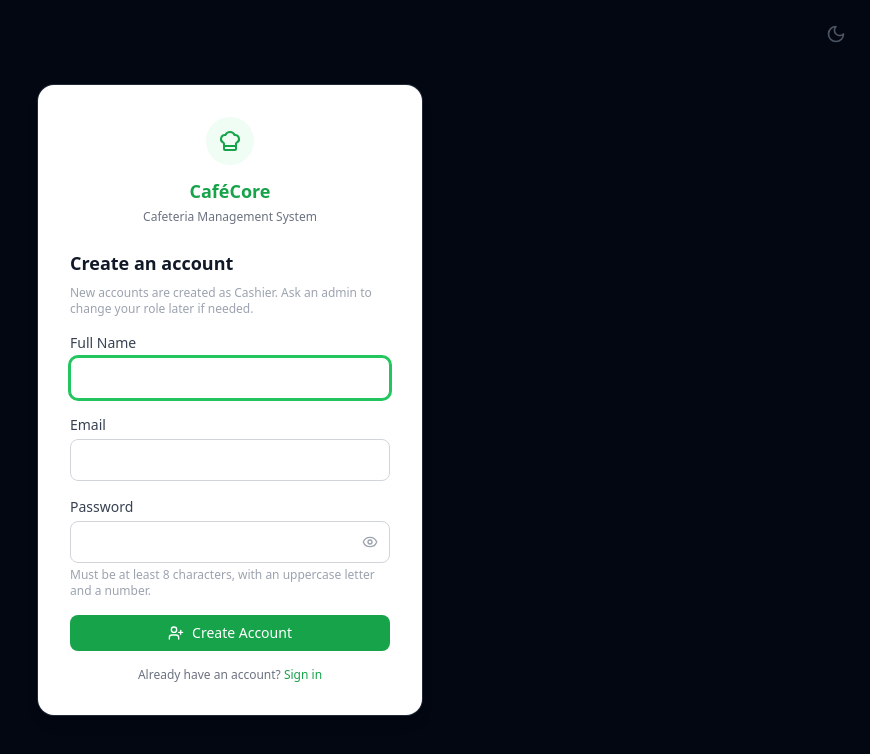
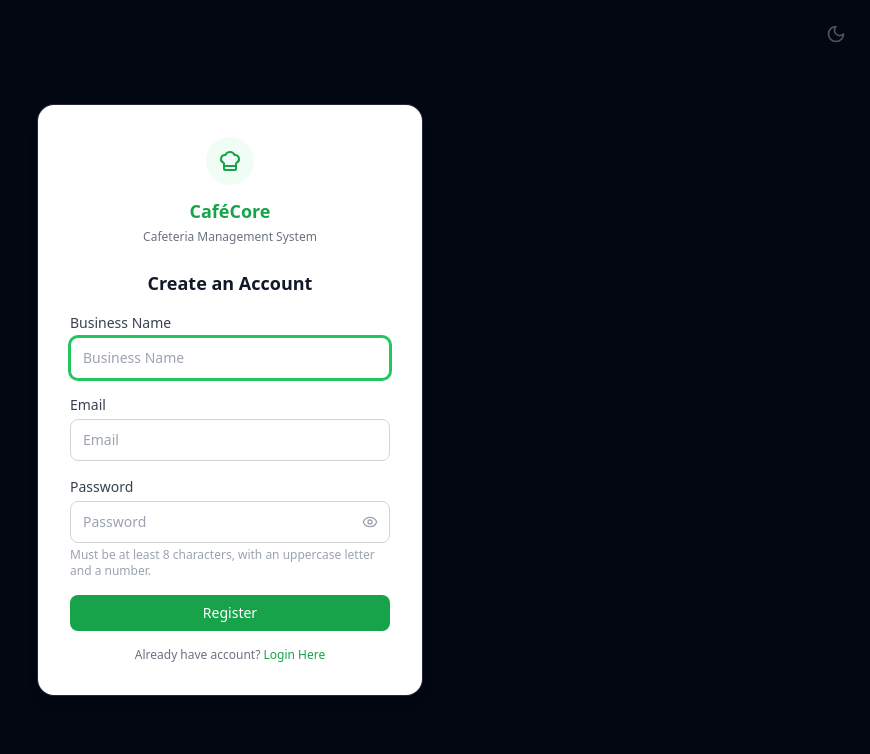
Before and after one commit to robelyinager12-web/Caf-Core, a React (Vite) app in the folder frontend/: page /signup in a window 1280 px wide. Shown: the top 754 px of the page, without its empty margins (410-1280 px from the left). Built offline with nearby package versions, Linux system fonts and the light colour scheme; no server answers.

Commit message:
update signup form labels and wording to match reference

```diff
--- a/frontend/src/pages/auth/SignupPage.tsx
+++ b/frontend/src/pages/auth/SignupPage.tsx
@@ -1,7 +1,7 @@
 import { useState, FormEvent } from 'react';
 import { useMutation } from '@tanstack/react-query';
 import { useNavigate } from 'react-router-dom';
-import { UserPlus, Eye, EyeOff } from 'lucide-react';
+import { Eye, EyeOff } from 'lucide-react';
 import { Button } from '../../components/common/Button';
 import { signup } from '../../services/authService';
 import { getErrorMessage } from '../../utils/validators';
@@ -42,19 +42,19 @@ export function SignupPage() {
 
   return (
     <form onSubmit={handleSubmit} className="flex flex-col gap-4">
-      <h2 className="text-lg font-semibold text-gray-900 dark:text-gray-100">Create an account</h2>
-      <p className="-mt-2 text-xs text-gray-400 dark:text-gray-500">
-        New accounts are created as Cashier. Ask an admin to change your role later if needed.
-      </p>
+      <h2 className="text-center text-lg font-semibold text-gray-900 dark:text-gray-100">
+        Create an Account
+      </h2>
 
       <div className="flex flex-col gap-1">
         <label htmlFor="fullName" className="text-sm font-medium text-gray-700 dark:text-gray-300">
-          Full Name
+          Business Name
         </label>
         <input
           id="fullName"
           value={fullName}
           onChange={(e) => setFullName(e.target.value)}
+          placeholder="Business Name"
           required
           autoFocus
           className="rounded-lg border border-gray-300 bg-white px-3 py-2.5 text-sm text-gray-900 outline-none focus:border-primary-500 focus:ring-2 focus:ring-primary-500 dark:border-gray-700 dark:bg-gray-800 dark:text-gray-100"
@@ -70,6 +70,7 @@ export function SignupPage() {
           type="email"
           value={email}
           onChange={(e) => setEmail(e.target.value)}
+          placeholder="Email"
           required
           className="rounded-lg border border-gray-300 bg-white px-3 py-2.5 text-sm text-gray-900 outline-none focus:border-primary-500 focus:ring-2 focus:ring-primary-500 dark:border-gray-700 dark:bg-gray-800 dark:text-gray-100"
         />
@@ -85,6 +86,7 @@ export function SignupPage() {
             type={showPassword ? 'text' : 'password'}
             value={password}
             onChange={(e) => setPassword(e.target.value)}
+            placeholder="Password"
             required
             className="w-full rounded-lg border border-gray-300 bg-white px-3 py-2.5 pr-10 text-sm text-gray-900 outline-none focus:border-primary-500 focus:ring-2 focus:ring-primary-500 dark:border-gray-700 dark:bg-gray-800 dark:text-gray-100"
           />
@@ -111,18 +113,17 @@ export function SignupPage() {
         disabled={passwordIssues.length > 0}
         className="w-full"
       >
-        <UserPlus className="h-4 w-4" />
-        Create Account
+        Register
       </Button>
 
       <p className="text-center text-xs text-gray-500 dark:text-gray-400">
-        Already have an account?{' '}
+        Already have account?{' '}
         <button
           type="button"
           onClick={() => navigate('/login')}
           className="font-medium text-primary-600 hover:text-primary-700"
         >
-          Sign in
+          Login Here
         </button>
       </p>
     </form>
```
